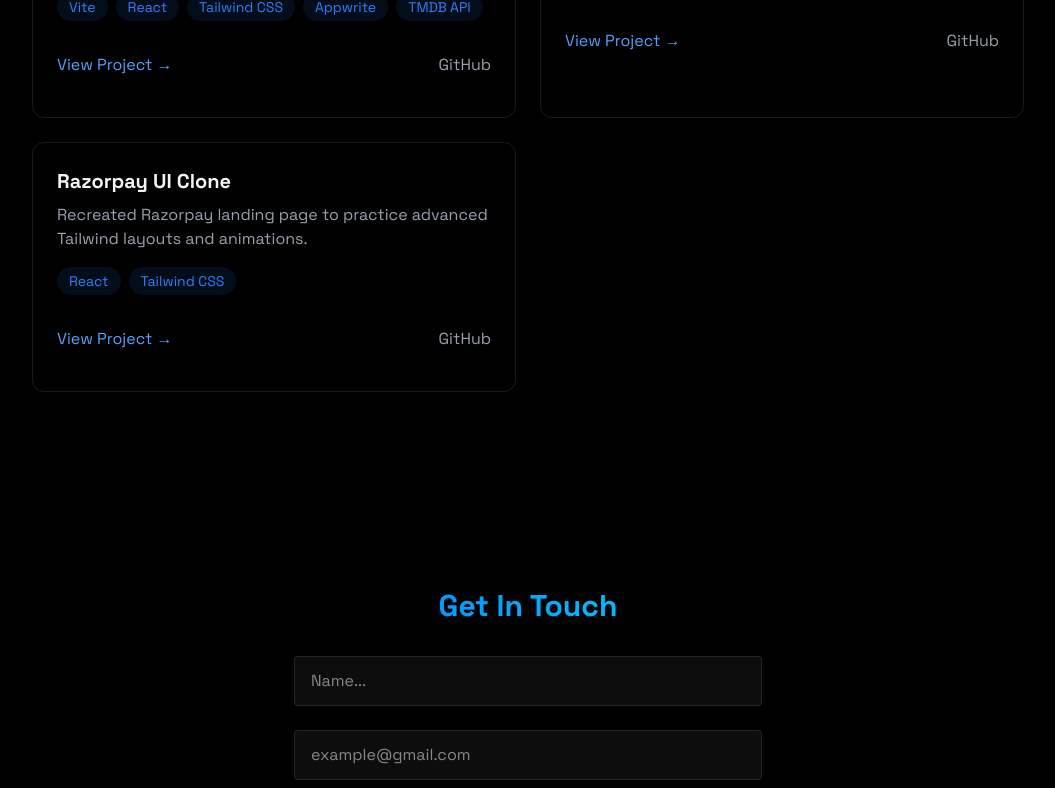
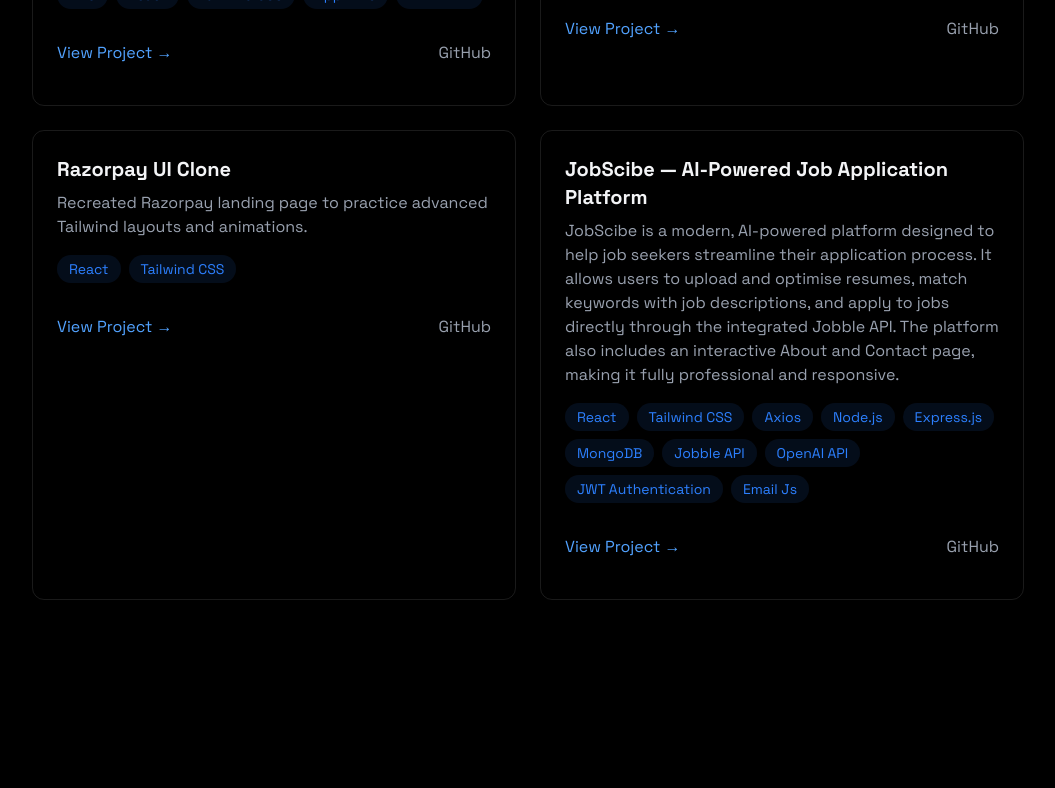
Before and after one commit to amishsheikh/aamish-portfolio, a React (Vite) app: page / in a window 1280 px wide. Shown: the part 2592-3380 px from the top of the page, without its empty margins (112-1167 px from the left). Built offline with nearby package versions, Linux system fonts and the light colour scheme.

Commit message:
Added new project in the project section

```diff
--- a/src/components/sections/About.jsx
+++ b/src/components/sections/About.jsx
@@ -48,9 +48,9 @@
           <div className="rounded-xl p-8 border-white/10 border hover:-translate-y-1 transition-all">
             <ul className="list-disc list-inside text-gray-300 mb-6 space-y-2">
               <p>
-                Full Stack Developer with 1.8 years of professional experience
-                in designing and building web applications. Proficient in the
-                MERN stack (MongoDB, Express.js, React.js, Node.js) with strong
+                Full Stack Developer with 2 years of professional experience in
+                designing and building web applications. Proficient in the MERN
+                stack (MongoDB, Express.js, React.js, Node.js) with strong
                 skills in REST API development, authentication, responsive UI,
                 and deployment on cloud platforms. Adept in Agile methodologies,
                 software development life cycle (SDLC), debugging, performance
--- a/src/components/sections/Projects.jsx
+++ b/src/components/sections/Projects.jsx
@@ -155,6 +155,59 @@
                 </a>
               </div>
             </div>
+
+            <div className="p-6 rounded-xl border border-white/10 hover:-translate-y-1 hover:border-blue-500/30 hover:shadow-[0_2px_8px_rgba(59,130,246,0.2)] transition">
+              <h3 className="text-xl font-bold mb-2">
+                JobScibe — AI-Powered Job Application Platform{" "}
+              </h3>
+              <p className="text-gray-400 mb-4">
+                JobScibe is a modern, AI-powered platform designed to help job
+                seekers streamline their application process. It allows users to
+                upload and optimise resumes, match keywords with job
+                descriptions, and apply to jobs directly through the integrated
+                Jobble API. The platform also includes an interactive About and
+                Contact page, making it fully professional and responsive.
+              </p>
+              <div className="flex flex-wrap gap-2 mb-4">
+                {[
+                  "React",
+                  "Tailwind CSS",
+                  "Axios",
+                  "Node.js",
+                  "Express.js",
+                  "MongoDB",
+                  "Jobble API",
+                  "OpenAI API",
+                  "JWT Authentication",
+                  "Email Js",
+                ].map((tech) => (
+                  <span
+                    key={tech}
+                    className="bg-blue-500/10 text-blue-500 py-1 px-3 rounded-full text-sm hover:bg-blue-500/20 hover:shadow-[0_2px_8px_rgba(59,130,246,0.2)] transition"
+                  >
+                    {tech}
+                  </span>
+                ))}
+              </div>
+              <div className="flex justify-between items-center">
+                <a
+                  href="https://jobscibe-project-1.onrender.com"
+                  className="text-blue-400 hover:text-blue-300 transition-colors my-4"
+                  target="_blank"
+                  rel="noreferrer"
+                >
+                  View Project →
+                </a>
+                <a
+                  href="https://github.com/amishsheikh/JobScibe-Project"
+                  className="text-gray-400 hover:text-white transition-colors my-4"
+                  target="_blank"
+                  rel="noreferrer"
+                >
+                  GitHub
+                </a>
+              </div>
+            </div>
           </div>
         </div>
       </RevealOnScroll>
```
